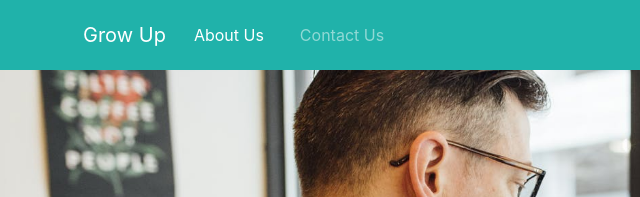
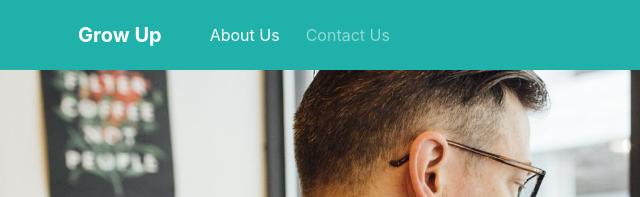
Before and after one commit to vgrowup/growup-website, a plain HTML site: page index.html in a window 1280 px wide. Shown: the top 197 px of the page, 12-652 px from the left. Drawn offline with nearby package versions, Linux system fonts and the light colour scheme.

Commit message:
save styles and index

```diff
--- a/css/styles.css
+++ b/css/styles.css
@@ -3,10 +3,7 @@ body
 {
   margin: 0;
   padding:0;
-
-
-
-  color: whitesmoke;
+  color: white;
   font-family: "Avenir Next", "Avenir", sans-serif;
 
   overflow-x: hidden;
@@ -17,12 +14,15 @@ body
  }
 
 .navbar-brand{
-    padding-left: 10px;
+    padding-left: 5px;
+    padding-inline-end: 40px;
 }
 
 .nav-item{
-    padding-left: 20px;
+
+    padding-right: 10px;
 }
+
 
 .carousel {
 
--- a/index.html
+++ b/index.html
@@ -17,7 +17,7 @@
 
     <nav class="navbar navbar-dark navbar-expand-sm fixed-top">
         <div class="container">
-            <a class="navbar-brand mr-auto" href="./index.html">Grow Up</a>
+            <a class="navbar-brand mr-auto" href="./index.html"><strong>Grow Up</strong></a>
             <div class="navbar-collapse" id="Navbar">
             <ul class="navbar-nav mr-auto">
                 <li class="nav-item active"><a class="nav-link" href="./index.html">About Us</a></li>
```
